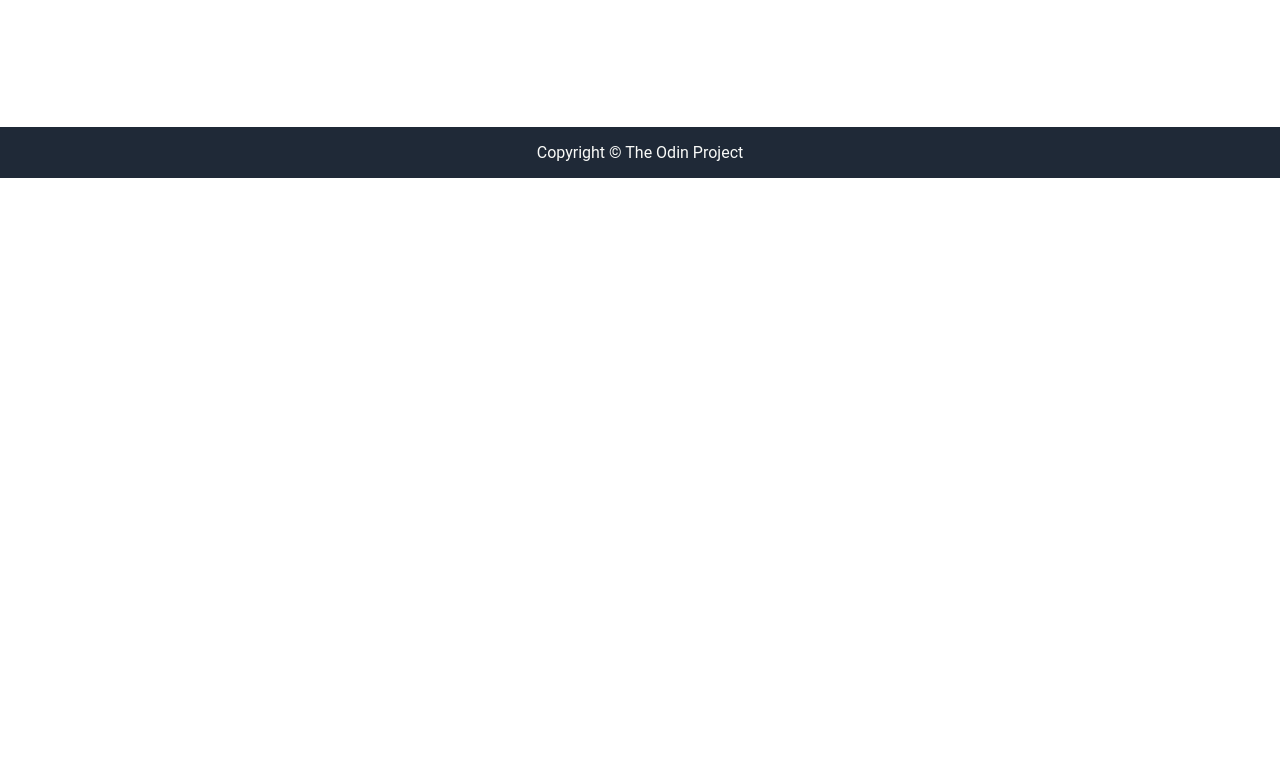
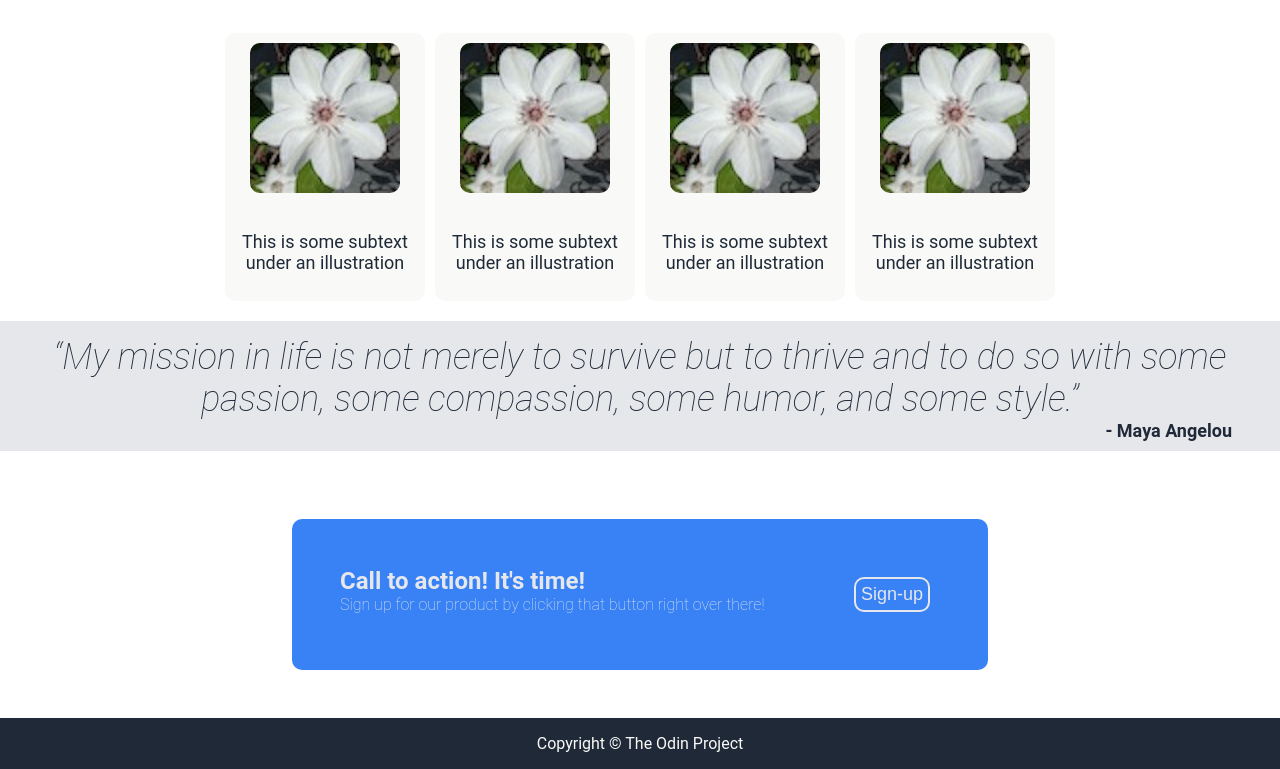
Before and after one commit to nicole-bxl/landing-page, a plain HTML site: page index.html in a window 1280 px wide. Shown: the part 622-1391 px from the top of the page. Before the commit the page ends 800 px from the top, so only its background shows below. Drawn offline with Linux system fonts and the light colour scheme.

Commit message:
Add cards, quotes, images sections

```diff
--- a/index.html
+++ b/index.html
@@ -37,11 +37,42 @@
                     <p>Some random information</p>
                 </div>
                 <div class="information-cards">
-                    <div class="card card-one"></div>
-                    <div class="card card-two"></div>
-                    <div class="card card-three"></div>
-                    <div class="card card-four"></div>
+                    <div class="card card-one">
+                        <img src="./images/card1.jpg" alt="placeholder">
+                        <p>This is some subtext under an illustration</p>
+                    </div>
+                    <div class="card card-two">
+                        <img src="./images/card1.jpg" alt="placeholder">
+                        <p>This is some subtext under an illustration</p>
+                    </div>
+                    <div class="card card-three">
+                        <img src="./images/card1.jpg" alt="placeholder">
+                        <p>This is some subtext under an illustration</p>
+                    </div>
+                    <div class="card card-four">
+                        <img src="./images/card1.jpg" alt="placeholder">
+                        <p>This is some subtext under an illustration</p>
+                    </div>
                 </div>
+            </div>
+
+            <div class="quote">
+                <div class="quote-text">
+                        <p>
+                        “My mission in life is not merely to survive but to thrive and to do so with some passion, some compassion, some humor, and some style.”
+                            </p>
+                </div>
+                <div class="quote-source">
+                        <p> - Maya Angelou</p>
+                </div>
+            </div>
+
+            <div class="call-action">
+                <div class="action-text">
+                    <p class="action-head">Call to action! It's time!</p>
+                    <p class="action-text">Sign up for our product by clicking that button right over there!</p>
+                </div>
+                <button class="action-button">Sign-up</button>
             </div>
 
         </div>
--- a/style.css
+++ b/style.css
@@ -5,15 +5,6 @@ body {
     flex-direction: column;
     justify-content: center;
     margin:0;
-}
-
-
-.quote {
-    background-color: #e5e7eb;
-    font-size:36px;
-    font-weight:light-italic;
-    color:#1f2937;
-
 }
 
 .header {
@@ -89,6 +80,7 @@ button, .call-to-action {
     background-color: #3882f6;
     border-radius:10px;
     border:0;
+    margin:10px;
 }
 
 .hero-text button {
@@ -107,8 +99,10 @@ font-size: 18px;
 
 .information {
     display: flex;
+    flex-direction: column;
     justify-content: center;
     align-items: center;
+    flex-wrap: wrap;
 }
 
 .information-header {
@@ -117,6 +111,115 @@ font-size: 18px;
     color:#1f2937;
 }
 
+.information-cards {
+    display:flex;
+    justify-content: center;
+    flex-wrap: wrap;
+    gap:10px;
+}
+
+.card img {
+    border-radius: 20px;
+    border:1px;
+    border-color: #3882f6;
+    padding:10px;
+}
+
+.card {
+    color:#1f2937;
+    background-color: #f9faf8;
+    font-size:18px;
+    width: 200px;
+    display: flex;
+    flex-direction: column;
+    justify-content: center;
+    align-items: center;
+    border-radius: 10px;
+}
+
+.card p {
+    padding:10px;
+    text-align: center;
+}
+
+.quote {
+    background-color: #e5e7eb;
+    font-size:36px;
+    color:#1f2937;
+    margin-top:20px;
+    margin-bottom:20px;
+    display:flex;
+    flex-direction: column;
+    /*align-items: center;
+    justify-content: space-between;*/
+
+}
+
+.quote p {
+    margin:0;
+}
+
+.quote-text {
+    text-align: center;
+    font-weight:100;
+    font-style:italic;
+    display: flex;
+    flex-wrap: wrap;
+    margin-top:15px;
+    margin-left:48px;
+    margin-right:48px;
+
+}
+
+.quote-source {
+    font-size:18px;
+    font-weight:bold;
+    display: flex;
+    align-items: end;
+    justify-content: end;
+    margin-bottom:10px;
+    margin-left:48px;
+    margin-right:48px;
+}
+
+.call-action {
+    display:flex;
+    justify-content: space-between;
+    background-color: #3882f6;
+    color:#e5e7eb;
+    border-radius:10px;
+    border:0;
+    width:600px;
+    margin-top:48px;
+    margin-bottom:48px;
+    margin-left:auto;
+    margin-right:auto;
+    padding:48px;
+    gap:10px;
+
+}
+
+.call-action p {
+    padding:0;
+    margin: 0;
+}
+
+.action-head {
+    font-weight:bold;
+    font-size:24px;
+}
+
+.action-text {
+    font-weight:200;
+    font-size:16px;
+}
+
+button.action-button {
+    padding:5px;
+    color:#e5e7eb;
+    font-size: 18px;
+    border:2px solid #e5e7eb;
+    }
 
 .footer {
     display:flex;
```
Also changed, not shown: images/card1.jpg (added).
